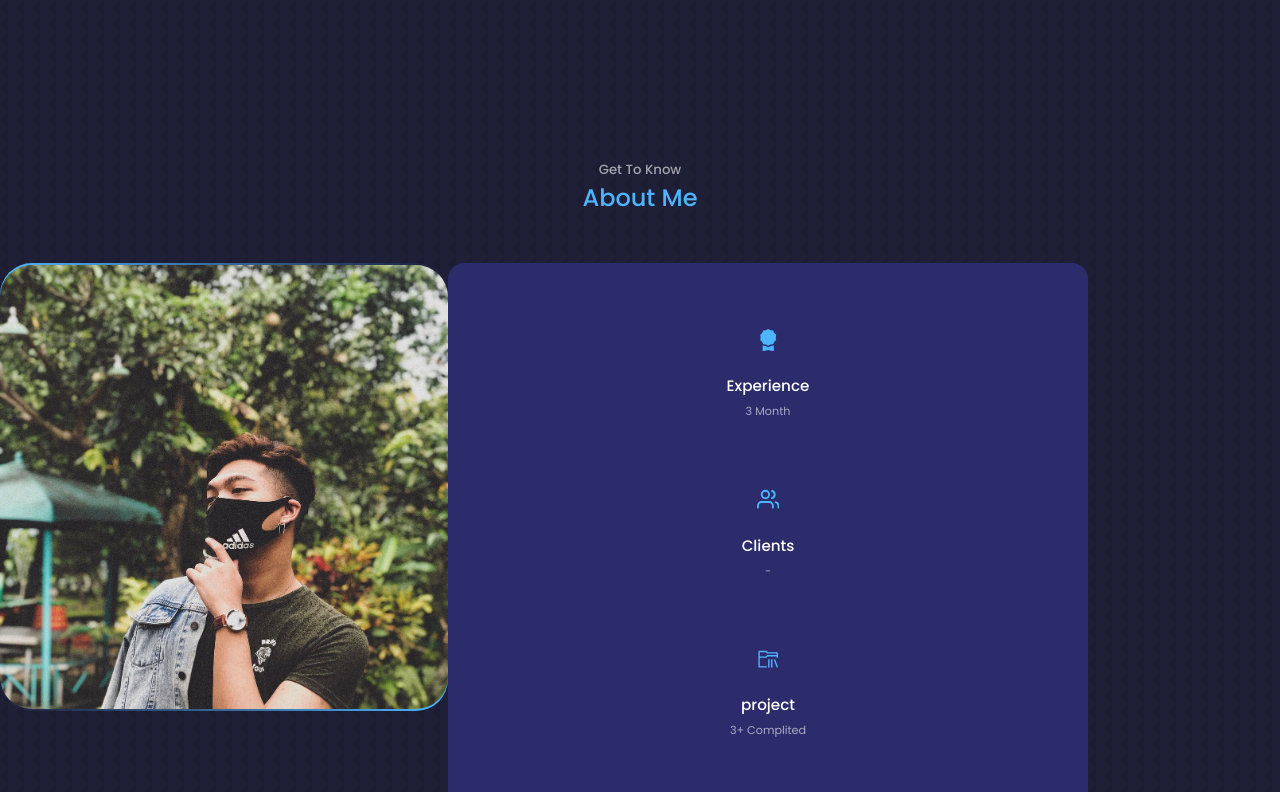
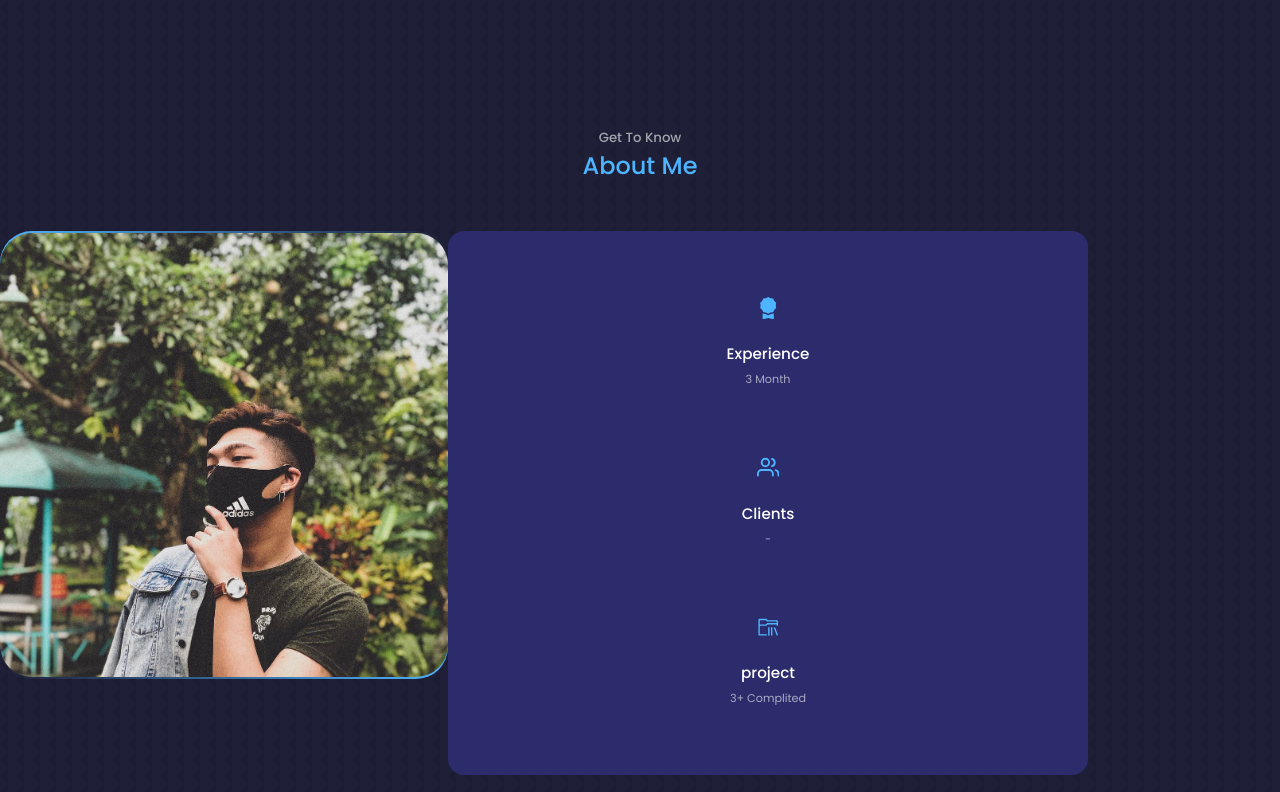
Before and after one commit to fahrezaraharjo/portfolio, a React (Create React App) app: page / in a window 1280 px wide. Shown: the part 800-1592 px from the top of the page. Built offline with nearby package versions, Linux system fonts and the light colour scheme; the HTML template or start-up script is replaced by a standard one.

Commit message:
index css repair

```diff
--- a/src/index.css
+++ b/src/index.css
@@ -59,7 +59,7 @@ h1 {
 }
 
 section {
-    margin-top: 10rem;
+    margin-top: 8rem;
     height: 100vh;
 }
 
```
